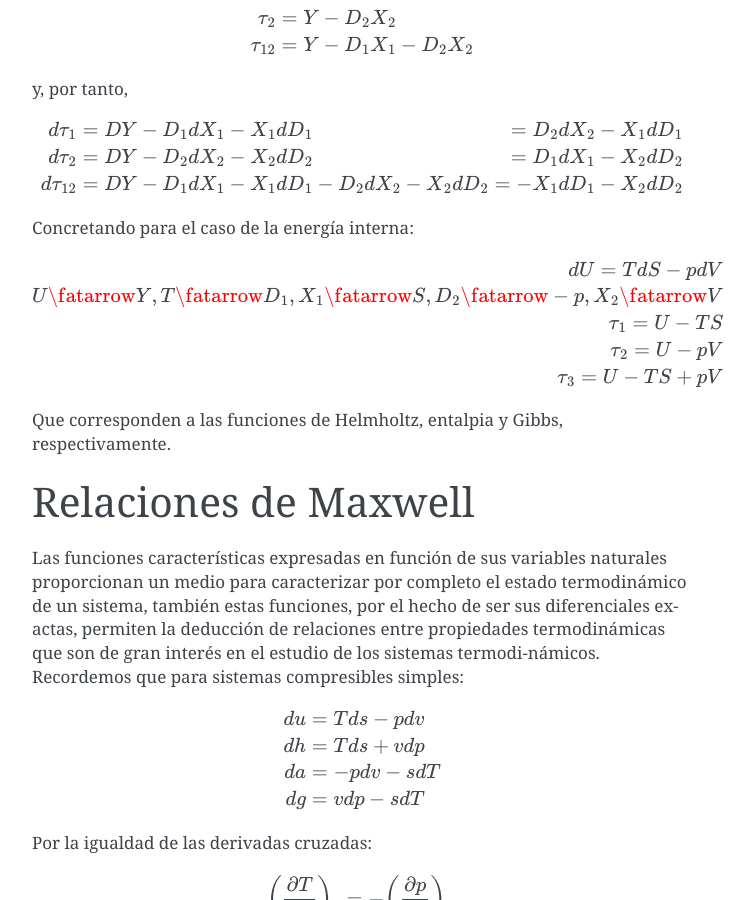
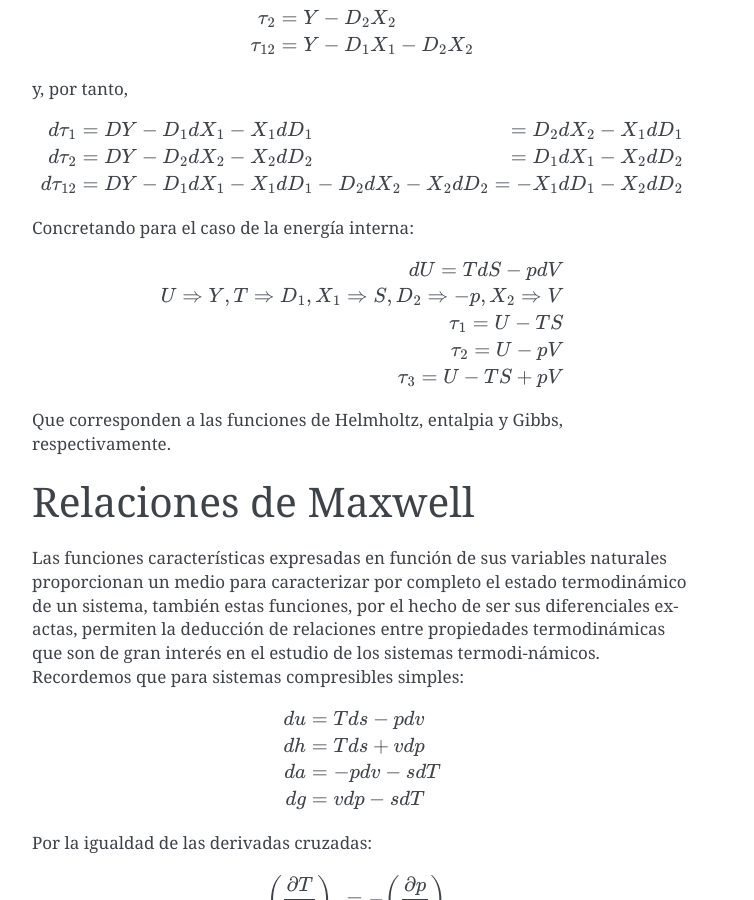
Before and after one commit to mantielero/termodinamica, a Sphinx documentation site: the page built from source/rtg_potenciales_termodinamicos.rst, in a window 1280 px wide and 900 px high, scrolled down 6575 px. Shown: the whole window, without its empty margins (388-1142 px from the left). Built offline with Sphinx 7.4.7, drawn with Linux system fonts in a browser that asks for light colours; pages that are not in the unit, such as notebooks, are missing from menus.

Commit message:
Update rtg_potenciales_termodinamicos.rst

```diff
--- a/source/rtg_potenciales_termodinamicos.rst
+++ b/source/rtg_potenciales_termodinamicos.rst
@@ -296,7 +296,7 @@ Concretando para el caso de la energía interna:
 .. math::
 
    dU = T dS - p dV \\
-   U \fatarrow Y, T\fatarrow D_1, X_1 \fatarrow S, D_2 \fatarrow -p, X_2 \fatarrow V \\
+   U \Rightarrow Y, T\Rightarrow D_1, X_1 \Rightarrow S, D_2 \Rightarrow -p, X_2 \Rightarrow V \\
    \tau_1 = U - TS\\
    \tau_2 = U-pV \\
    \tau_3 = U - TS + pV
```
